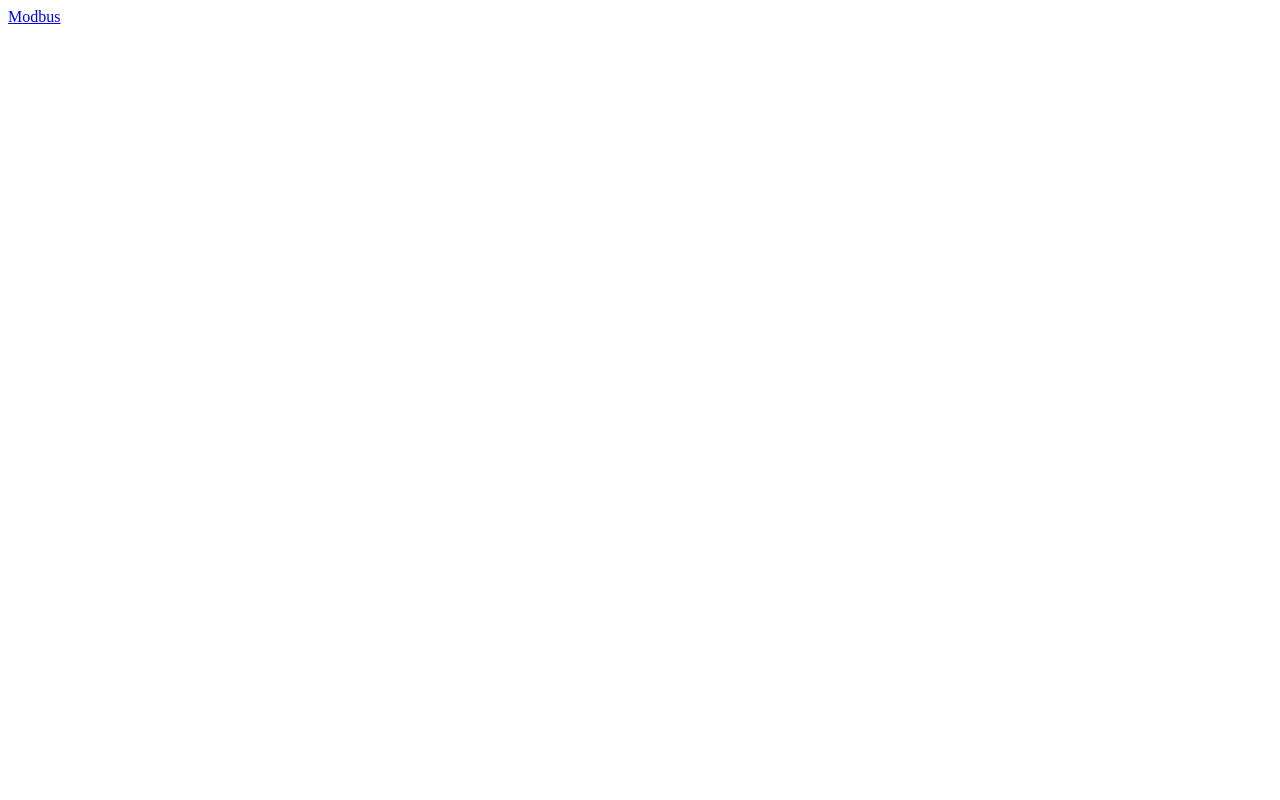
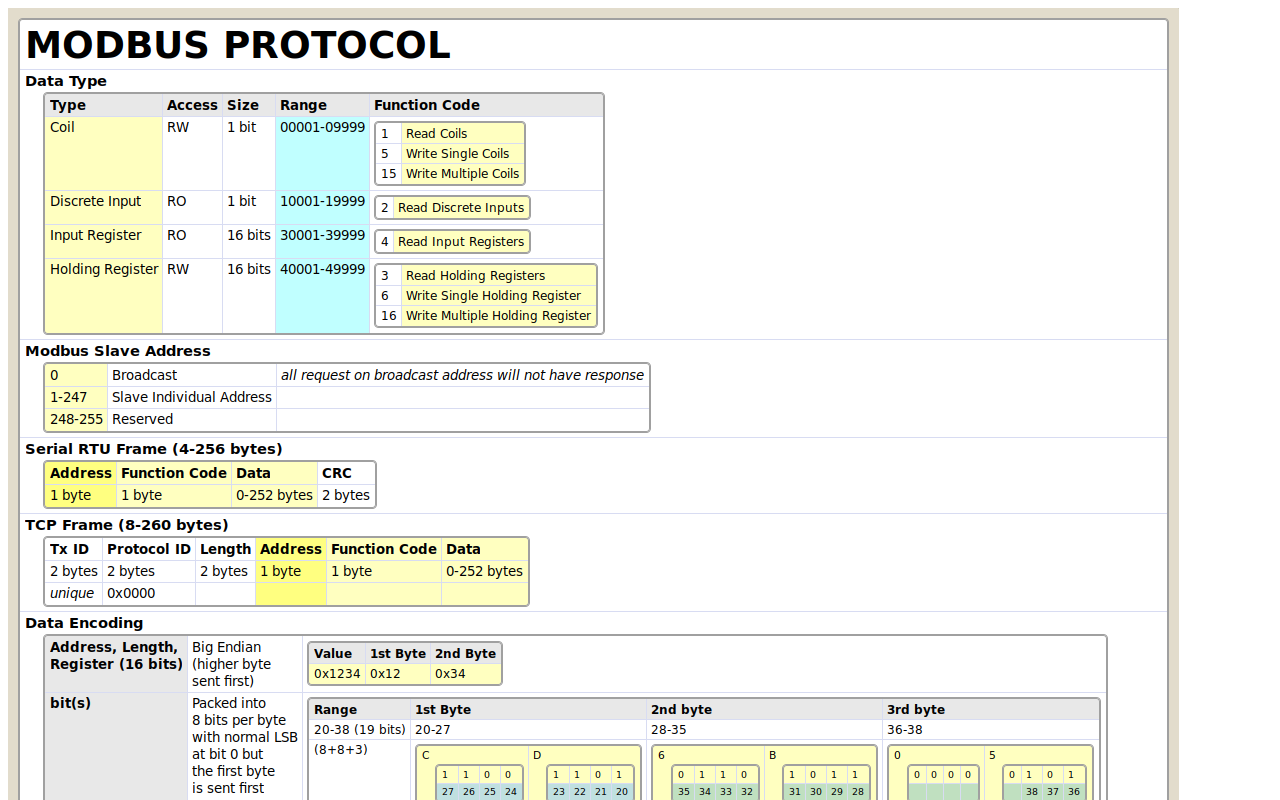
Before and after one commit to bangzek/bangzek.github.io, a plain HTML site: page index.html in a window 1280 px wide. Shown: the top 800 px of the page. Drawn offline with Linux system fonts and the light colour scheme.

Commit message:
Update index

```diff
--- a/index.html
+++ b/index.html
@@ -1 +1 @@
-<a href=modbus.png>Modbus</a>
+<a href=modbus.png><img src=modbus.png alt="ModBus notes"></a>
```
